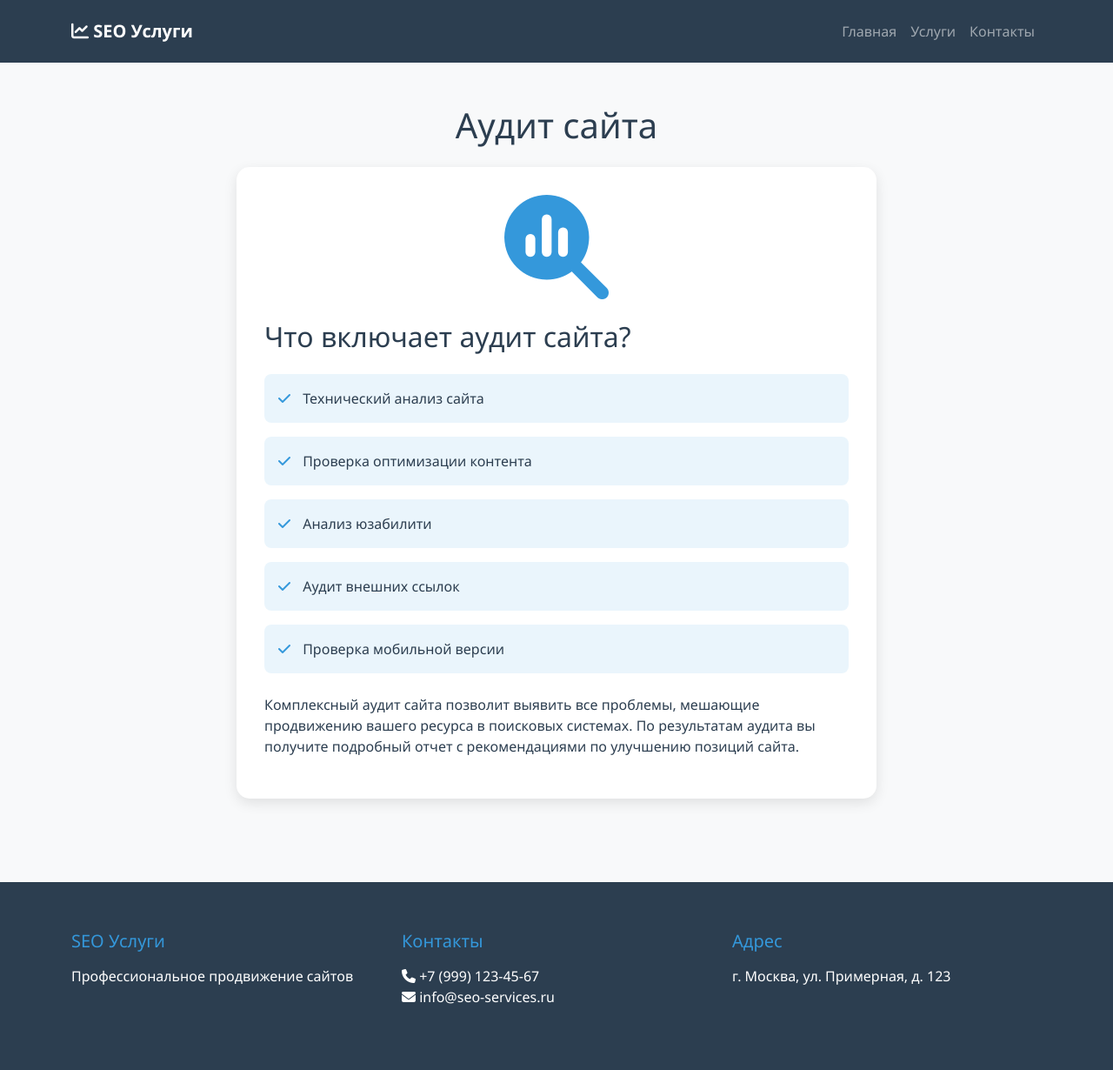
After one commit to MiPolynsky/SeoMaster_1, a Flask app: page /service/audit in a window 1280 px wide. The commit adds this page. Shown: the whole page at 87% size. Run offline with Flask 3, Linux system fonts and the light colour scheme.

Commit message:
Agent query: Проверьте, пожалуйста: 1) Отображаются ли карточки услуг на главной странице и странице услуг? 2) Работают ли ссылки при клике на карточки? 3) Открываются ли отдельные страницы для каждой услуги с подробным описанием?
Add service pages with routes and update service cards to link to them.

Screenshot: https://storage.googleapis.com/screenshot-production-us-central1/74f28105-0b3e-4dca-973e-8a69c1d6d330/00457cb6-457c-4b8c-8132-9d6794432e13.jpg

```diff
--- a/app.py
+++ b/app.py
@@ -9,19 +9,22 @@ def index():
             'title': 'Аудит сайта',
             'description': 'Комплексный анализ вашего сайта для выявления технических ошибок и потенциала роста',
             'image': 'https://images.unsplash.com/photo-1542744173-05336fcc7ad4',
-            'icon': 'fa-magnifying-glass-chart'
+            'icon': 'fa-magnifying-glass-chart',
+            'url': '/service/audit'
         },
         {
             'title': 'Семантическое ядро',
             'description': 'Подбор ключевых слов и фраз для эффективного продвижения вашего сайта',
             'image': 'https://images.unsplash.com/photo-1460925895917-afdab827c52f',
-            'icon': 'fa-sitemap'
+            'icon': 'fa-sitemap',
+            'url': '/service/semantic'
         },
         {
             'title': 'Копирайтинг',
             'description': 'Создание уникального контента, оптимизированного под поисковые системы',
             'image': 'https://images.unsplash.com/photo-1488190211105-8b0e65b80b4e',
-            'icon': 'fa-pen-fancy'
+            'icon': 'fa-pen-fancy',
+            'url': '/service/copywriting'
         }
     ]
     return render_template('index.html', services=services)
@@ -32,32 +35,38 @@ def services():
         {
             'title': 'Аудит сайта',
             'description': 'Комплексный анализ вашего сайта для выявления технических ошибок и потенциала роста',
-            'icon': 'fa-magnifying-glass-chart'
+            'icon': 'fa-magnifying-glass-chart',
+            'url': '/service/audit'
         },
         {
             'title': 'Семантическое ядро',
             'description': 'Подбор ключевых слов и фраз для эффективного продвижения вашего сайта',
-            'icon': 'fa-sitemap'
+            'icon': 'fa-sitemap',
+            'url': '/service/semantic'
         },
         {
             'title': 'Копирайтинг',
             'description': 'Создание уникального контента, оптимизированного под поисковые системы',
-            'icon': 'fa-pen-fancy'
+            'icon': 'fa-pen-fancy',
+            'url': '/service/copywriting'
         },
         {
             'title': 'Продвижение интернет-магазинов',
             'description': 'Специализированное SEO для электронной коммерции',
-            'icon': 'fa-cart-shopping'
+            'icon': 'fa-cart-shopping',
+            'url': '/service/ecommerce'
         },
         {
             'title': 'Продвижение сайтов-визиток',
             'description': 'Оптимизация небольших корпоративных сайтов',
-            'icon': 'fa-building'
+            'icon': 'fa-building',
+            'url': '/service/business'
         },
         {
             'title': 'Продвижение одностраничных сайтов',
             'description': 'SEO-оптимизация лендингов для максимальной конверсии',
-            'icon': 'fa-file'
+            'icon': 'fa-file',
+            'url': '/service/landing'
         }
     ]
     return render_template('services.html', services=all_services)
@@ -65,3 +74,28 @@ def services():
 @app.route('/contact')
 def contact():
     return render_template('contact.html')
+
+# Маршруты для отдельных услуг
+@app.route('/service/audit')
+def service_audit():
+    return render_template('service_audit.html')
+
+@app.route('/service/semantic')
+def service_semantic():
+    return render_template('service_semantic.html')
+
+@app.route('/service/copywriting')
+def service_copywriting():
+    return render_template('service_copywriting.html')
+
+@app.route('/service/ecommerce')
+def service_ecommerce():
+    return render_template('service_ecommerce.html')
+
+@app.route('/service/business')
+def service_business():
+    return render_template('service_business.html')
+
+@app.route('/service/landing')
+def service_landing():
+    return render_template('service_landing.html')
--- a/static/css/style.css
+++ b/static/css/style.css
@@ -35,7 +35,14 @@ body {
     box-shadow: 0 5px 15px rgba(0,0,0,0.1);
     transition: transform 0.3s ease, box-shadow 0.3s ease;
     height: 100%;
+    cursor: pointer; /* Added from edited snippet */
 }
+
+.service-card a { /* Added from edited snippet */
+    text-decoration: none;
+    color: inherit;
+}
+
 
 .service-card:hover {
     transform: translateY(-10px);
@@ -103,3 +110,38 @@ body {
         margin-top: 2rem;
     }
 }
+
+/* Added from edited snippet */
+.service-page {
+    background-color: var(--bg-color);
+    min-height: 80vh;
+}
+
+.service-content {
+    background: var(--card-bg);
+    padding: 2rem;
+    border-radius: 15px;
+    box-shadow: 0 5px 15px rgba(0,0,0,0.1);
+}
+
+.service-features {
+    list-style: none;
+    padding: 0;
+}
+
+.service-features li {
+    margin-bottom: 1rem;
+    padding: 1rem;
+    background: rgba(52, 152, 219, 0.1);
+    border-radius: 8px;
+    transition: transform 0.3s ease;
+}
+
+.service-features li:hover {
+    transform: translateX(10px);
+}
+
+.service-features i {
+    color: var(--secondary-color);
+    margin-right: 10px;
+}
--- a/templates/index.html
+++ b/templates/index.html
@@ -25,6 +25,7 @@
         <div class="row">
             {% for service in services %}
             <div class="col-md-4 mb-4">
+                <a href="{{ service.url }}" class="text-decoration-none">
                     <div class="service-card">
                         <div class="service-card-inner">
                             <div class="service-icon">
@@ -34,6 +35,7 @@
                             <p>{{ service.description }}</p>
                         </div>
                     </div>
+                </a>
             </div>
             {% endfor %}
         </div>
--- /dev/null
+++ b/templates/service_audit.html
@@ -0,0 +1,32 @@
+{% extends "base.html" %}
+
+{% block title %}Аудит сайта{% endblock %}
+
+{% block content %}
+<div class="service-page">
+    <div class="container py-5">
+        <h1 class="text-center mb-4">Аудит сайта</h1>
+        <div class="row">
+            <div class="col-md-8 mx-auto">
+                <div class="service-content">
+                    <div class="service-icon mb-4 text-center">
+                        <i class="fas fa-magnifying-glass-chart fa-3x"></i>
+                    </div>
+                    <h2 class="mb-4">Что включает аудит сайта?</h2>
+                    <ul class="service-features">
+                        <li><i class="fas fa-check"></i> Технический анализ сайта</li>
+                        <li><i class="fas fa-check"></i> Проверка оптимизации контента</li>
+                        <li><i class="fas fa-check"></i> Анализ юзабилити</li>
+                        <li><i class="fas fa-check"></i> Аудит внешних ссылок</li>
+                        <li><i class="fas fa-check"></i> Проверка мобильной версии</li>
+                    </ul>
+                    <p class="mt-4">
+                        Комплексный аудит сайта позволит выявить все проблемы, мешающие продвижению вашего ресурса в поисковых системах.
+                        По результатам аудита вы получите подробный отчет с рекомендациями по улучшению позиций сайта.
+                    </p>
+                </div>
+            </div>
+        </div>
+    </div>
+</div>
+{% endblock %}
--- a/templates/services.html
+++ b/templates/services.html
@@ -8,6 +8,7 @@
     <div class="row">
         {% for service in services %}
         <div class="col-md-4 mb-4">
+            <a href="{{ service.url }}" class="text-decoration-none">
                 <div class="service-card">
                     <div class="service-card-inner">
                         <div class="service-icon">
@@ -17,6 +18,7 @@
                         <p>{{ service.description }}</p>
                     </div>
                 </div>
+            </a>
         </div>
         {% endfor %}
     </div>
```
Also changed, not shown: templates/service_business.html (added, +31 -0 lines), templates/service_copywriting.html (added, +32 -0 lines), templates/service_ecommerce.html (added, +31 -0 lines), templates/service_landing.html (added, +31 -0 lines), templates/service_semantic.html (added, +32 -0 lines). Lines whose indentation alone changed are shown as unchanged.
